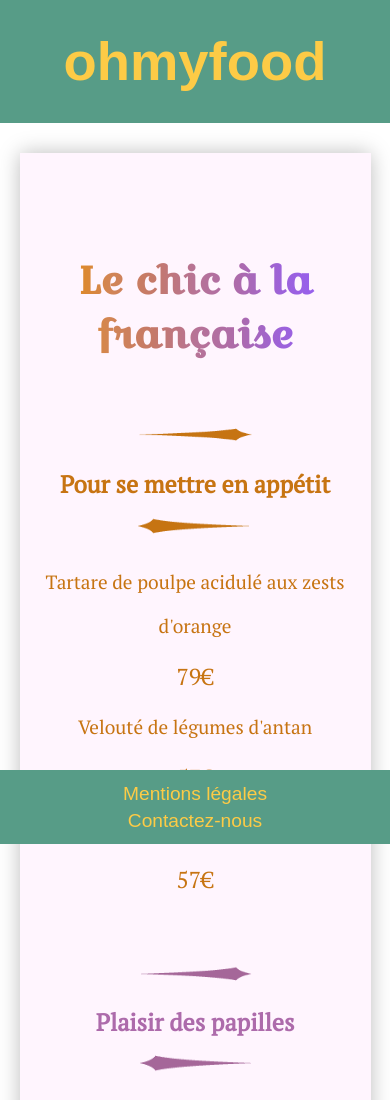
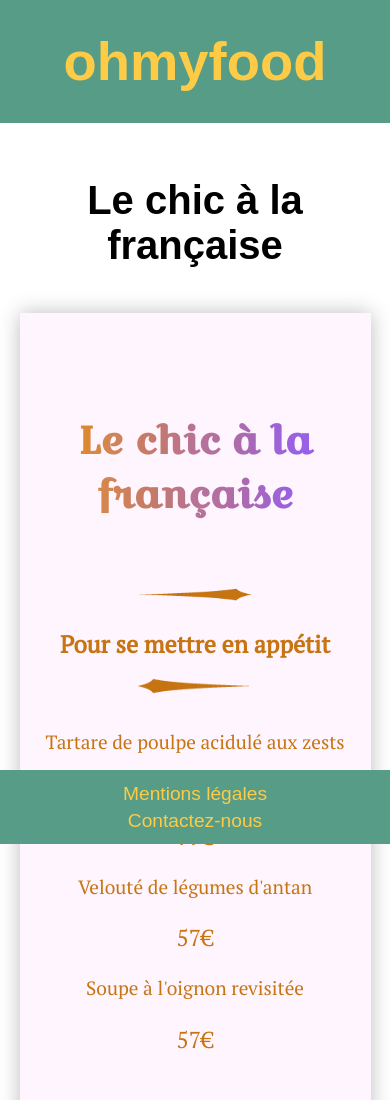
Before and after one commit to MarieEJouanjan/P3_Ohmyfood, a plain HTML site: page menu_chic.html in a window 390 px wide. Shown: the top 1100 px of the page. Drawn offline with Linux system fonts and the light colour scheme.

Commit message:
changements menus desktop+ responsive

```diff
--- a/menu_chic.html
+++ b/menu_chic.html
@@ -13,6 +13,9 @@
         </header>
 
         <main class="container">
+            <h1 class="container_heading">
+                Le chic à la française
+            </h1>
             <div class="card card_chic">
                 <header class="heading">
                     <h1 class="heading_chic">
--- a/sass/style.scss
+++ b/sass/style.scss
@@ -306,6 +306,17 @@ body
 
     }
 }
+/*menus*/
+
+.container
+{
+    .container_heading
+    {
+        text-align: center;
+        font-size: 2.5em;
+    }
+}
+
 /*menu_note*/
 
 .card
@@ -907,6 +918,10 @@ body
 
     .container
     {
+        .container_heading
+        {
+            margin:25px 10px 45px 10px;
+        }
         .card
         {
             .card_course
@@ -946,7 +961,7 @@ body
     }
 }
 
-@media screen and (max-width:800px) and (min-width:460px)
+@media screen and (max-width:820px) and (min-width:460px)
 
 {
     /*responsive page_acceuil*/
@@ -1004,7 +1019,7 @@ body
     }
 }
 
-@media screen and (max-width:800px)
+@media screen and (max-width:820px)
 {
     /*reponsive menus*/
 
```
Also changed, not shown: menu_delice.html (+3 -0 lines), menu_note.html (+3 -0 lines), menu_palette.html (+3 -0 lines), style.css, 1 other file.
